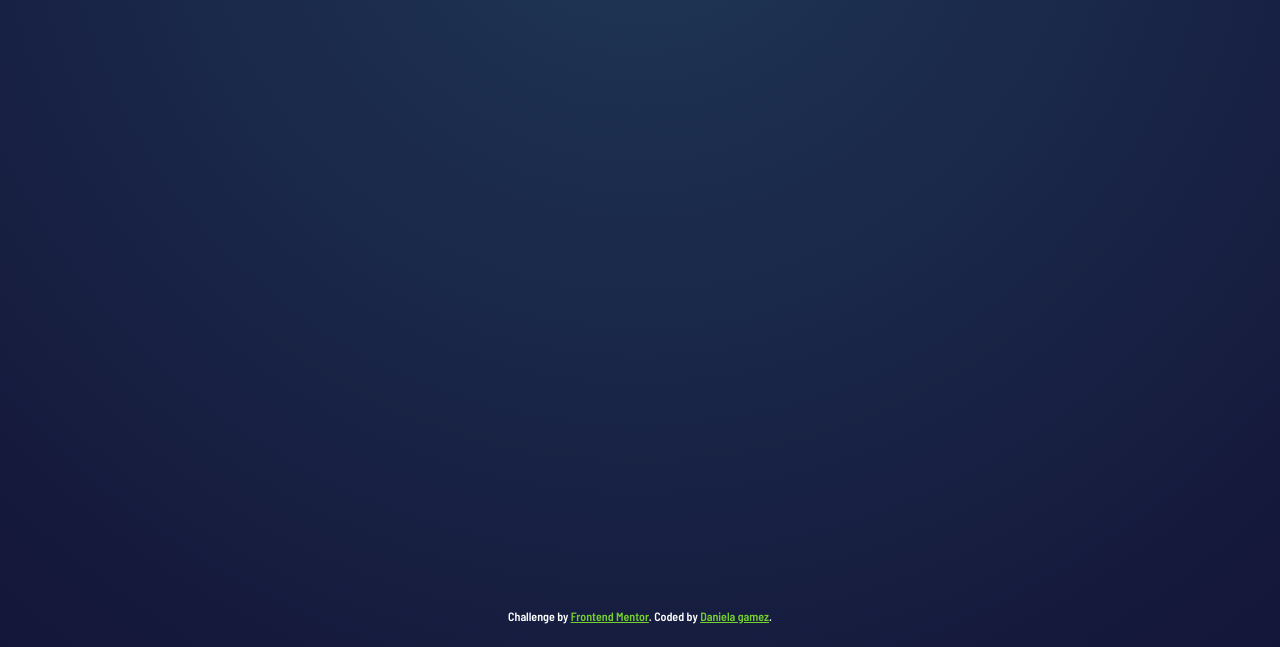
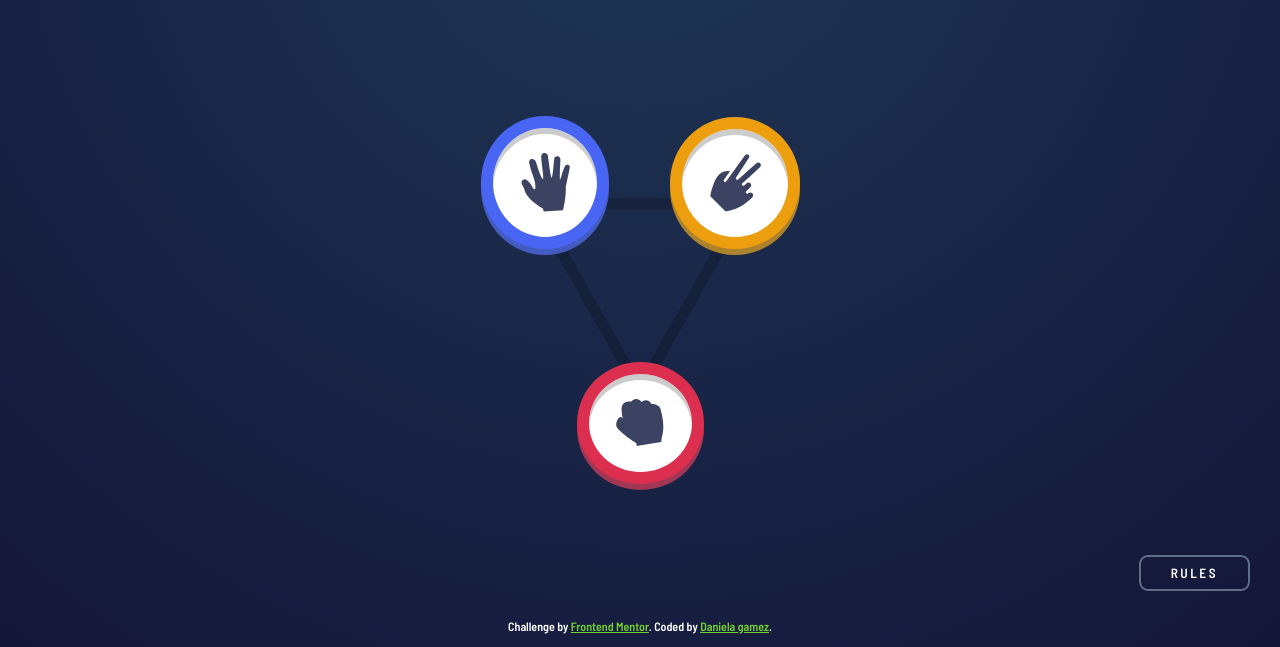
Before and after one commit to Daniela-04/Rock-Paper-Scissors, a plain HTML site: page index.html in a window 1280 px wide. Shown: the part 153-800 px from the top of the page. Drawn offline with Linux system fonts and the light colour scheme.

Commit message:
estilos de los botones implementados

```diff
--- a/index.html
+++ b/index.html
@@ -27,7 +27,7 @@
   <div class="container">
     <section>
       <div class="score">
-        <div class="title">
+        <div id="title">
           <h1>ROCK<br>PAPER<br>SCISSORS</h1>
         </div>
         <div class="points">
@@ -39,21 +39,29 @@
 
     <main>
       <div class="game">
-        <div class="paper"></div>
-        <div class="scissor"></div>
-        <div class="rock"></div>
+
+        <button id="paper">
+          <img src="images/icon-paper.svg" alt="paper">
+        </button>
+        <button id="scissor">
+          <img src="images/icon-scissors.svg" alt="scissor">
+        </button>
+        <button id="rock">
+          <img src="images/icon-rock.svg" alt="rock">
+        </button>
       </div>
 
     </main>
-    <section>
-      <div class="rules"></div>
+    <section id="rules">
+      <div >
+        <button id="rules-btn">RULES</button>
+      </div>
     </section>
     <footer>
       <div class="attribution">
         Challenge by <a href="https://www.frontendmentor.io?ref=challenge" target="_blank">Frontend Mentor</a>.
         Coded by <a href="#">Daniela gamez</a>.
       </div>
-
     </footer>
   </div>
 
--- a/style.css
+++ b/style.css
@@ -4,6 +4,8 @@
     padding: 0;
     margin: 0;
     box-sizing: border-box;
+    font-family: "Barlow Semi Condensed";
+    font-weight: 600;
 }
 
 body {
@@ -11,15 +13,13 @@ body {
             hsl(214, 47%, 23%) 0%,
             hsl(237, 49%, 15%) 100%);
     color: white;
-    font-family: "Barlow Semi Condensed";
-    font-weight: 600;
 }
 /* contenedor principal */
 .container{
     display: grid;
     justify-items: center;
     grid-template-columns: 1fr;
-    grid-template-rows: repeat(3,1fr) 0.15fr;
+    grid-template-rows: 0.5fr auto 0.15fr 0.1fr;
     min-height: 100vh;
     grid-template-areas:
     "score"
@@ -69,18 +69,101 @@ body {
 
 }
 /* titulo con espaciado particular*/
-.title{
+#title{
     font-size: 20px;
     line-height: 0.78; /* el espacio que tienen las palabras es 0.78 veces la fuente*/
 }
 
+/* boton de las reglas */
+#rules{
+    grid-area: rules;
+    width: 100%;
+    display: flex;
+    flex-direction: row-reverse;
+    align-items: center;
+
+}
+
+@media screen and (max-width: 768px) {
+    #rules{
+        display: flex;
+        align-items: center;
+        justify-content: center;
+    }
+}
+
+#rules-btn{
+    cursor: pointer;
+    margin-right: 30px;
+    padding: 8px 30px;
+    border-radius: 9px;
+    background-color: transparent;
+    border: 2px solid hsl(217, 16%, 45%);
+    color: white;
+    letter-spacing: 2.5px;
+}
+main{
+    grid-area: game;
+
+}
+
+.game{
+
+    height: 100%;
+    width: 100%;
+    background: url(images/bg-triangle.svg)  no-repeat center;
+    background-size: 230px;
+    display: grid;
+    grid-template-columns: repeat(2,1fr);
+    grid-template-areas:
+    "paper scissor"
+    "rock rock";
+    place-items: center;
+
+}
+
+.game button{
+    margin: 30px;
+    cursor: pointer;
+    background-color: white;
+    display: flex;
+    align-items: center;
+    justify-items: center;
+    padding: 25px 27.5px;
+    border-radius: 50%;
+    width: fit-content;
+    height: fit-content;
+}
+
+#paper{
+    grid-area: paper;
+    border: 12px solid #4865f4;
+    box-shadow: inset 0 6px hsla(0, 0%, 0%, 0.2), 0 6px hsla(230, 89%, 65%, 0.7);
+}
+
+#scissor{
+    grid-area: scissor;
+    border: 12px solid #ec9e0e;
+    box-shadow: inset 0 6px hsla(0, 0%, 0%, 0.2), 0 6px hsla(40, 84%, 53%, 0.7);
+}
+
+#rock{
+    grid-area: rock;
+    border: 12px solid #dc2e4e;
+    box-shadow: inset 0 6px hsla(0, 0%, 0%, 0.2), 0 6px hsla(349, 70%, 56%, 0.7);
+
+}
 
 
-
-
-
+/* atribución */
+footer{
+    display: flex;
+    justify-items: center;
+    align-items: center;
+}
 
 .attribution {
+
     font-size: 12px;
     text-align: center;
     grid-area: footer;
```
Also changed, not shown: 1 other file.
